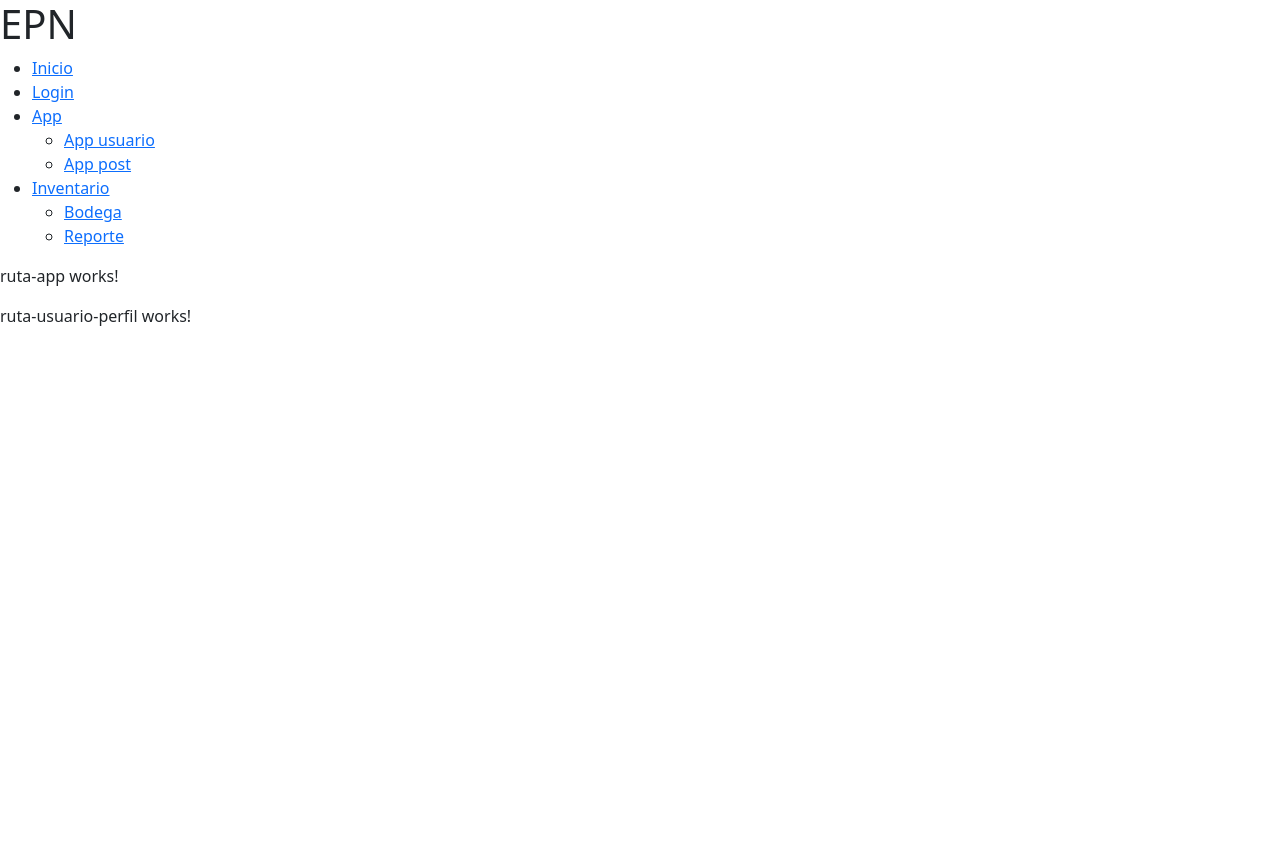
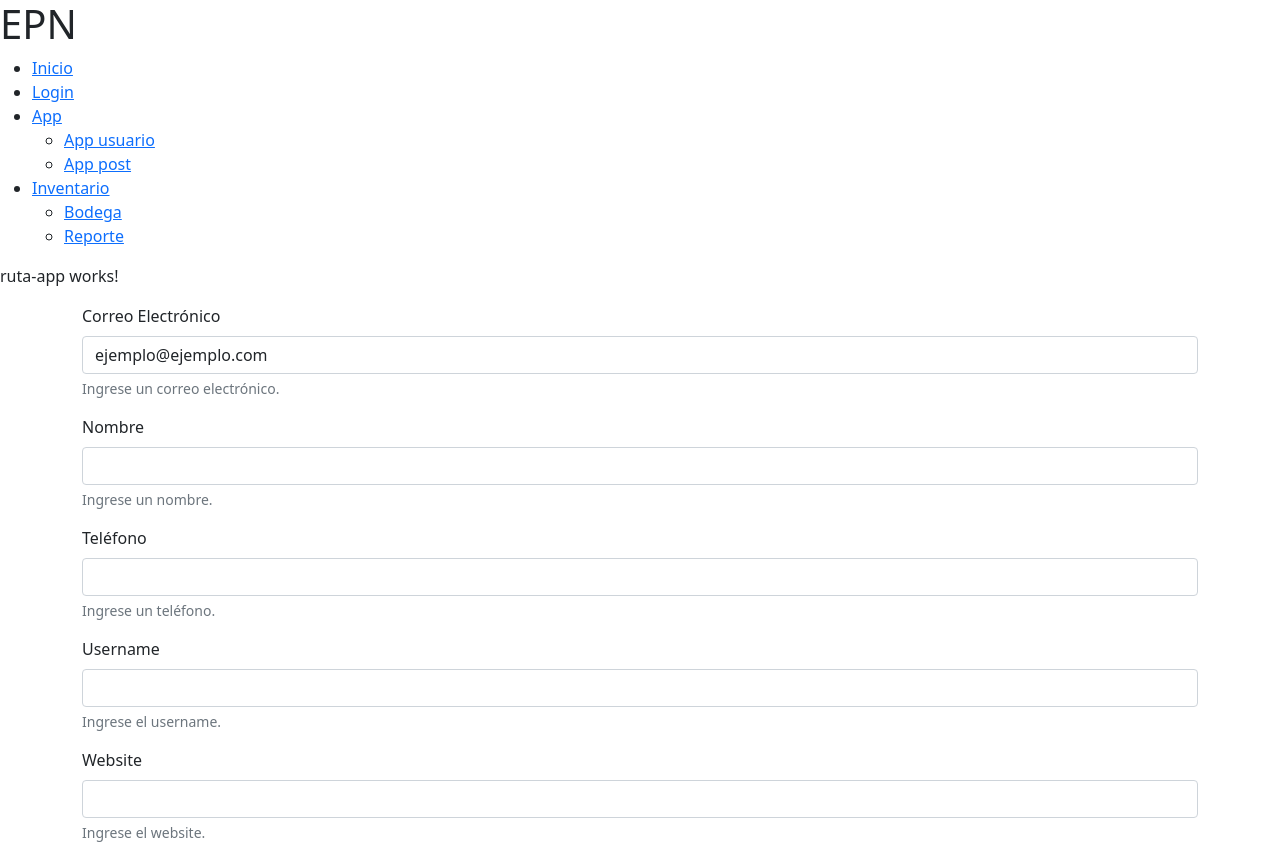
Before and after one commit to 2021-B-Web-Avanzada/wavan-l-pez-prikhodko-diana-stefan-a, an Angular app in the folder 03-angular/ejemplo/: page /#/app/usuario/1 in a window 1280 px wide. Before the commit the page ends 800 px from the top, so only its background shows below. Built offline with nearby package versions, Linux system fonts and the light colour scheme; no server answers.

Commit message:
Add: Parámetros de consulta y Formularios en Angular

```diff
--- a/03-angular/ejemplo/src/app/app.module.ts
+++ b/03-angular/ejemplo/src/app/app.module.ts
@@ -16,7 +16,7 @@ import {EsAdministradorGuard} from "./servicios/auth/es-administrador.guard";
 import {BannerImagenesComponent} from "./componentes/banner-imagenes/banner-imagenes/banner-imagenes.component";
 import {BannerImagenesModule} from "./componentes/banner-imagenes/banner-imagenes.module";
 import {HttpClientModule} from "@angular/common/http";
-import {FormsModule} from "@angular/forms";
+import {FormsModule, ReactiveFormsModule} from "@angular/forms";
 import { RutaUsuarioPerfilComponent } from './rutas/ruta-usuario-perfil/ruta-usuario-perfil.component';
 
 @NgModule({
@@ -38,7 +38,8 @@ import { RutaUsuarioPerfilComponent } from './rutas/ruta-usuario-perfil/ruta-usu
     AppRoutingModule,
     BannerImagenesModule,
     HttpClientModule,
-    FormsModule
+    FormsModule, // Template Driven Forms
+    ReactiveFormsModule
   ],
   //Servicios importados
   providers: [
--- a/03-angular/ejemplo/src/app/rutas/ruta-usuario-perfil/ruta-usuario-perfil.component.html
+++ b/03-angular/ejemplo/src/app/rutas/ruta-usuario-perfil/ruta-usuario-perfil.component.html
@@ -1 +1,55 @@
-<p>ruta-usuario-perfil works!</p>
+<div *ngIf="usuarioActual">
+  <p>{{usuarioActual.name}}</p>
+</div>
+
+<!-- Formulario -->
+
+<div class="container" *ngIf="formGroup">
+  <form [formGroup]="formGroup">
+    <!-- Correo electrónico -->
+    <div class="mb-3">
+      <label for="email" class="form-label"> Correo Electrónico </label>
+      <input formControlName="email" type="email" class="form-control" id="email" aria-describedby="emailHelp">
+      <div id="emailHelp" class="form-text">Ingrese un correo electrónico.</div>
+    </div>
+    <!-- Nombre -->
+    <div class="mb-3">
+      <label for="name" class="form-label">Nombre</label>
+      <input type="text" class="form-control" id="name" aria-describedby="emailHelp">
+      <div id="nameHelp" class="form-text">Ingrese un nombre.</div>
+    </div>
+    <!-- Teléfono -->
+    <div class="mb-3">
+      <label for="phone" class="form-label">Teléfono</label>
+      <input type="text" class="form-control" id="phone" aria-describedby="phonelHelp">
+      <div id="phoneHelp" class="form-text">Ingrese un teléfono.</div>
+    </div>
+    <!-- username -->
+    <div class="mb-3">
+      <label for="username" class="form-label">Username</label>
+      <input type="text"
+             class="form-control"
+             id="username"
+             aria-describedby="usernamelHelp">
+      <div id="usernameHelp"
+           class="form-text">
+        Ingrese el username.
+      </div>
+    </div>
+    <!-- Website -->
+    <div class="mb-3">
+      <label for="website"
+             class="form-label">
+        Website
+      </label>
+      <input type="text"
+             class="form-control"
+             id="website"
+             aria-describedby="websiteHelp">
+      <div id="websiteHelp"
+           class="form-text">
+        Ingrese el website.
+      </div>
+    </div>
+  </form>
+</div>
--- a/03-angular/ejemplo/src/app/rutas/ruta-usuario-perfil/ruta-usuario-perfil.component.ts
+++ b/03-angular/ejemplo/src/app/rutas/ruta-usuario-perfil/ruta-usuario-perfil.component.ts
@@ -1,5 +1,8 @@
 import { Component, OnInit } from '@angular/core';
 import {ActivatedRoute} from "@angular/router";
+import {UserJphService} from "../../servicios/http/user-jph.service";
+import {UserJphInterface} from "../../servicios/http/interfaces/user-jph.interface";
+import {FormBuilder, FormControl, FormGroup} from "@angular/forms";
 
 @Component({
   selector: 'app-ruta-usuario-perfil',
@@ -10,12 +13,30 @@ export class RutaUsuarioPerfilComponent implements OnInit {
 
   //Variable de ruta
   idUsuario = 0;
+  usuarioActual?: UserJphInterface;
+  formGroup?: FormGroup;
 
   constructor(
-    private readonly activatedRoute:ActivatedRoute
+    private readonly activatedRoute:ActivatedRoute,
+    private readonly userJphService: UserJphService,
+    private readonly formBuilder: FormBuilder
   ) { }
 
   ngOnInit(): void {
+
+    this.formGroup = this.formBuilder
+      .group(
+        {
+          email: new FormControl(
+            {
+              value: 'ejemplo@ejemplo.com',
+              disabled: false
+            },
+            []
+          )
+        }
+      )
+
     const parametroRuta$ = this.activatedRoute.params;
 
     parametroRuta$
@@ -23,10 +44,26 @@ export class RutaUsuarioPerfilComponent implements OnInit {
         {
           next: (parametrosRuta) =>{
             console.log(parametrosRuta);
-            this.idUsuario =+ parametrosRuta['idUsuario'];
+            this.idUsuario = + parametrosRuta['idUsuario'];
+            this.buscarUsuario(this.idUsuario);
           }
         }
       )
   }
 
+
+  buscarUsuario(id: number){
+    const buscarUsuarioPorId$ = this.userJphService.buscarUno(id);
+    buscarUsuarioPorId$
+      .subscribe(
+        {
+          next : (data) =>{
+            this.usuarioActual = data;
+          },
+          error : (error) =>{
+            console.error(error)
+          }
+        }
+      )
+  }
 }
--- a/03-angular/ejemplo/src/app/rutas/ruta-usuario/ruta-usuario.component.ts
+++ b/03-angular/ejemplo/src/app/rutas/ruta-usuario/ruta-usuario.component.ts
@@ -69,6 +69,7 @@ export class RutaUsuarioComponent implements OnInit {
   }
 
   gestionarUsuarios (idUsuario: number){
-
+    const ruta = ['/app','usuario',idUsuario]; // => /app/usuario/1
+    this.router.navigate(ruta);
   }
 }
```
